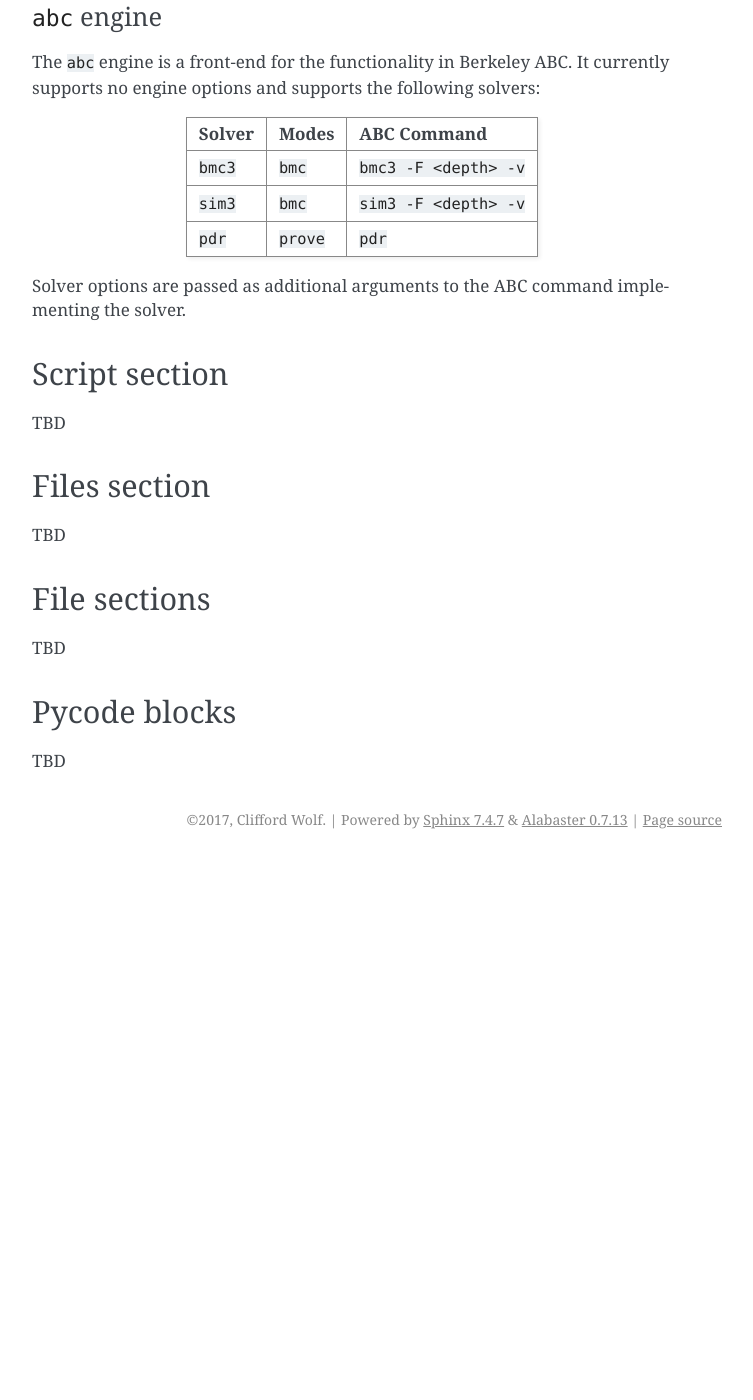
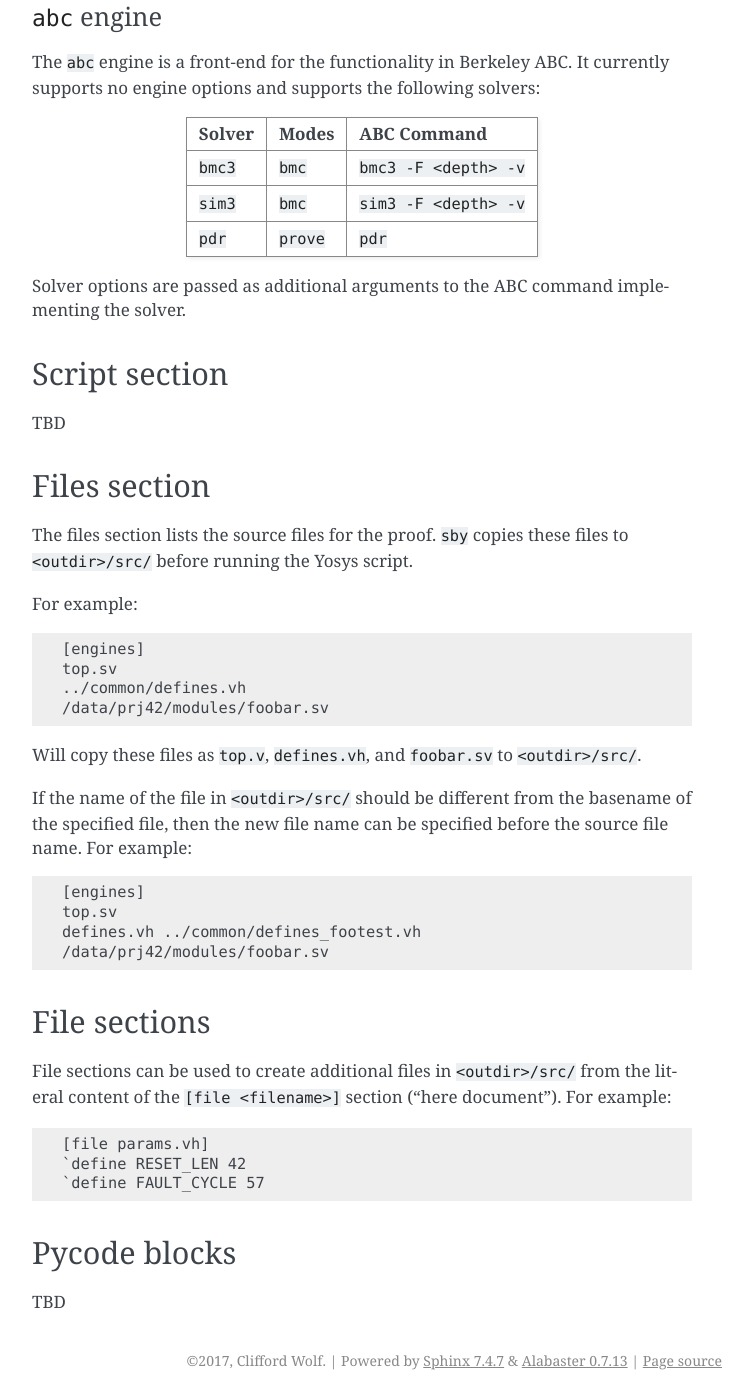
Before and after one commit to YosysHQ/sby, a Sphinx documentation site: the page built from docs/source/reference.rst, in a window 1280 px wide and 1400 px high, scrolled down 5366 px. Shown: the whole window, without its empty margins (388-1141 px from the left). Built offline with Sphinx 7.4.7, drawn with Linux system fonts in a browser that asks for light colours; before the commit the page ends 6225 px from its top, so only the background shows below that.

Commit message:
Add documentation on [files] and [file ..] sections
Signed-off-by: Clifford Wolf <clifford@clifford.at>

```diff
--- a/docs/source/reference.rst
+++ b/docs/source/reference.rst
@@ -284,12 +284,44 @@ TBD
 Files section
 -------------
 
-TBD
+The files section lists the source files for the proof. ``sby`` copies
+these files to ``<outdir>/src/`` before running the Yosys script.
+
+For example:
+
+.. code-block:: text
+
+   [engines]
+   top.sv
+   ../common/defines.vh
+   /data/prj42/modules/foobar.sv
+
+Will copy these files as ``top.v``, ``defines.vh``, and ``foobar.sv``
+to ``<outdir>/src/``.
+
+If the name of the file in ``<outdir>/src/`` should be different from the
+basename of the specified file, then the new file name can be specified before
+the source file name. For example:
+
+.. code-block:: text
+
+   [engines]
+   top.sv
+   defines.vh ../common/defines_footest.vh
+   /data/prj42/modules/foobar.sv
 
 File sections
 -------------
 
-TBD
+File sections can be used to create additional files in ``<outdir>/src/`` from
+the literal content of the ``[file <filename>]`` section ("here document"). For
+example:
+
+.. code-block:: text
+
+   [file params.vh]
+   `define RESET_LEN 42
+   `define FAULT_CYCLE 57
 
 Pycode blocks
 -------------
```
